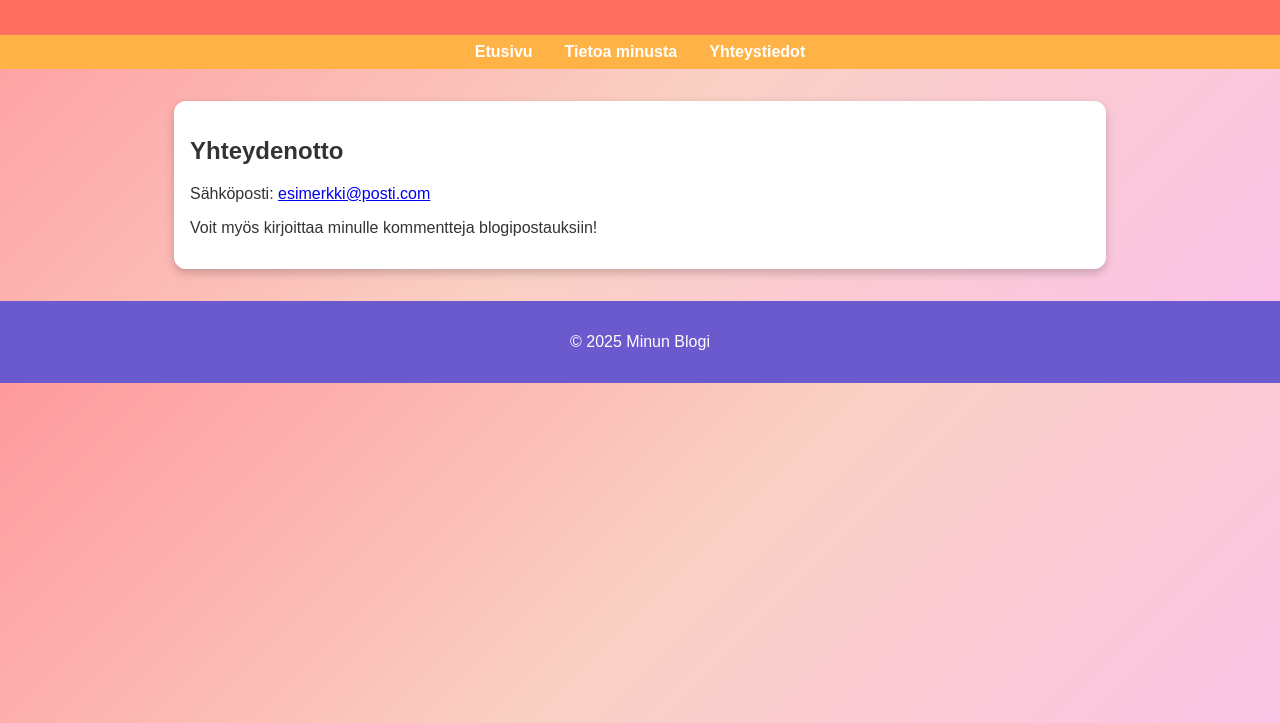
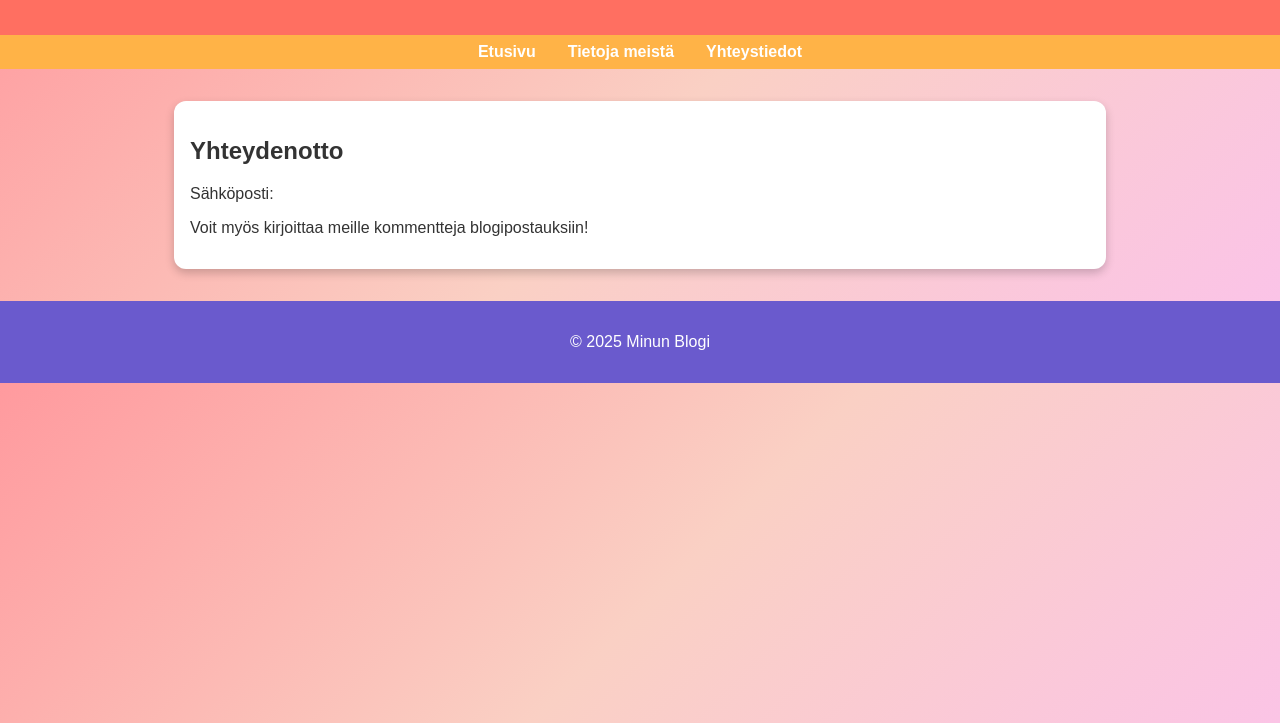
Before and after one commit to karkelaiset/blogi, a plain HTML site: page contact.html in a window 1280 px wide. Shown: the part 77-800 px from the top of the page. Drawn offline with Linux system fonts and the light colour scheme.

Commit message:
Update contact.html

```diff
--- a/contact.html
+++ b/contact.html
@@ -12,14 +12,14 @@
 
   <nav>
     <a href="index.html">Etusivu</a>
-    <a href="about.html">Tietoa minusta</a>
+    <a href="about.html">Tietoja meistä</a>
     <a href="contact.html">Yhteystiedot</a>
   </nav>
 
   <div class="container">
     <h2>Yhteydenotto</h2>
-    <p>Sähköposti: <a href="mailto:esimerkki@posti.com">esimerkki@posti.com</a></p>
-    <p>Voit myös kirjoittaa minulle kommentteja blogipostauksiin!</p>
+    <p>Sähköposti: <a href="mailto:karkelaiset@gmail.com"></a></p>
+    <p>Voit myös kirjoittaa meille kommentteja blogipostauksiin!</p>
   </div>
 
   <footer>
```
